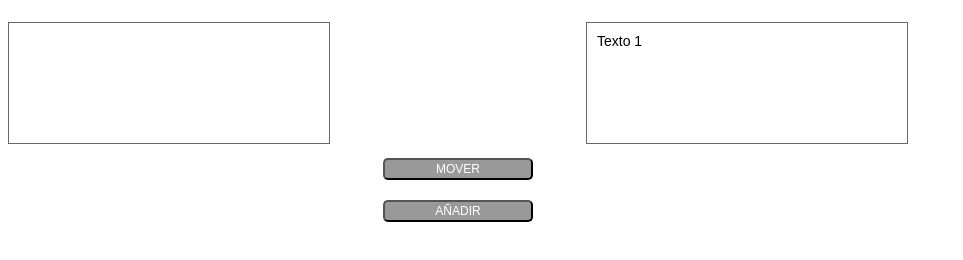
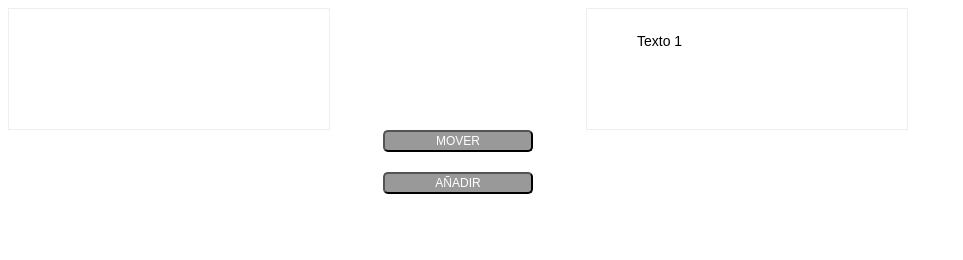
Before and after one commit to Silvia333/01-move-items, a plain HTML site: page index.html in a window 1280 px wide. Both pictures are taken after a click on the button "MOVER". Shown: the whole page, without its empty margins (0-963 px from the left). Drawn offline with Linux system fonts and the light colour scheme.

Commit message:
update move-items

```diff
--- a/index.html
+++ b/index.html
@@ -2,15 +2,16 @@
 <html>
     <head>
         <title>botones</title>
-        <link rel = "stylesheet" type = "text/css" href = "styles/myStyles.css" />
+        <link rel = "stylesheet" type = "text/css" href = "styles/main.css" />
     </head>
     <body>
         <div class="myList">
-            <ul class="myList__list" id="ul">
-                <li>Texto 1</li>
-            </ul>
-            <ul class="myList__list" id="ul2"></ul>
-
+            <div class="wrapper_one">
+                <ul class="myList__list" id="ul">
+                    <li>Texto 1</li>
+                </ul>
+            </div>
+            <div class="wrapper_two"></div>
         <button class="myList__button" id="button">Mover</button>
         <button class="myList__button" id="button2">Añadir</button>
     </div>
--- a/javascritps/main.js
+++ b/javascritps/main.js
@@ -1,9 +1,10 @@
-var btn = document.getElementById("button");
-var btn2 = document.getElementById("button2");
-var ul = document.getElementById("ul");
-var ul2 = document.getElementById("ul2");
-var li = document.querySelector('#ul li');
-var goToRight = true;
+let btn = document.getElementById("button");
+let btn2 = document.getElementById("button2");
+let container1 = document.querySelector(".wrapper_one");
+let container2 = document.querySelector(".wrapper_two");
+let ul = document.getElementById("ul");
+let arrayLi = document.getElementsByTagName('li');
+let goToRight = true;
 
 btn.addEventListener("click", moveLi);
 btn2.addEventListener("click", addLi);
@@ -11,18 +12,17 @@ btn2.addEventListener("click", addLi);
 function moveLi(){
 
     if(goToRight){
-        ul2.appendChild(li);
-        //goToRight = false;
+        container2.appendChild(ul);
+        goToRight = false;
     }else{
-        ul.appendChild(li);
-        //goToRight = true;
+        container1.appendChild(ul);
+        goToRight = true;
     }
-    goToRight = !goToRight;
 }
 
 function addLi(){
-    var newLi = document.createElement("li");
-    var newLiContent = document.createTextNode(prompt("Please enter your text", ""));
+    let newLi = document.createElement("li");
+    let newLiContent = document.createTextNode(prompt("Please enter your text", ""));
     newLi.appendChild(newLiContent); //añade texto al div creado.
     ul.appendChild(newLi);
 }
--- a/styles/myStyles.css
+++ b/styles/main.css
@@ -6,18 +6,22 @@
 .myList__list{
     color:#000;
     font-family:Arial;
-    width:300px;
-    border:1px solid #666;
-    height:100px;
-    padding:10px;
     font-size:14px;
     list-style:none;
 }
-#ul{
+.wrapper_one{
     float:left;
+    width:300px;
+    border:1px solid #eee;
+    height:100px;
+    padding:10px;
 }
-#ul2{
+.wrapper_two{
     float:right;
+    width:300px;
+    border:1px solid #eee;
+    height:100px;
+    padding:10px;
 }
 .myList__button{
     width:150px;
```
